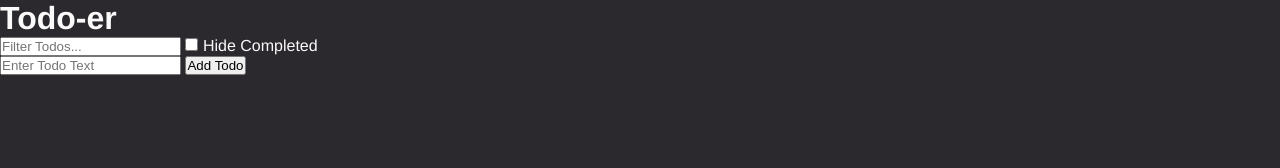
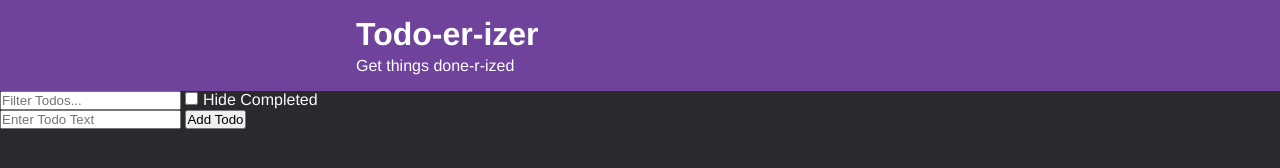
Before and after one commit to andrewsadowski/todo-it, a plain HTML site: page index.html in a window 1280 px wide. Drawn offline with nearby package versions, Linux system fonts and the light colour scheme.

Commit message:
added header and container div

```diff
--- a/index.html
+++ b/index.html
@@ -11,7 +11,12 @@
 
 <body>
 
-  <h1>Todo-er</h1>
+  <div class="header">
+    <div class="container">
+      <h1 class="header__title">Todo-er-izer</h1>
+      <h2 class="header__subtitle">Get things done-r-ized</h2>
+    </div>
+  </div>
 
   <input type="text" id="search-text" placeholder="Filter Todos...">
 
```
